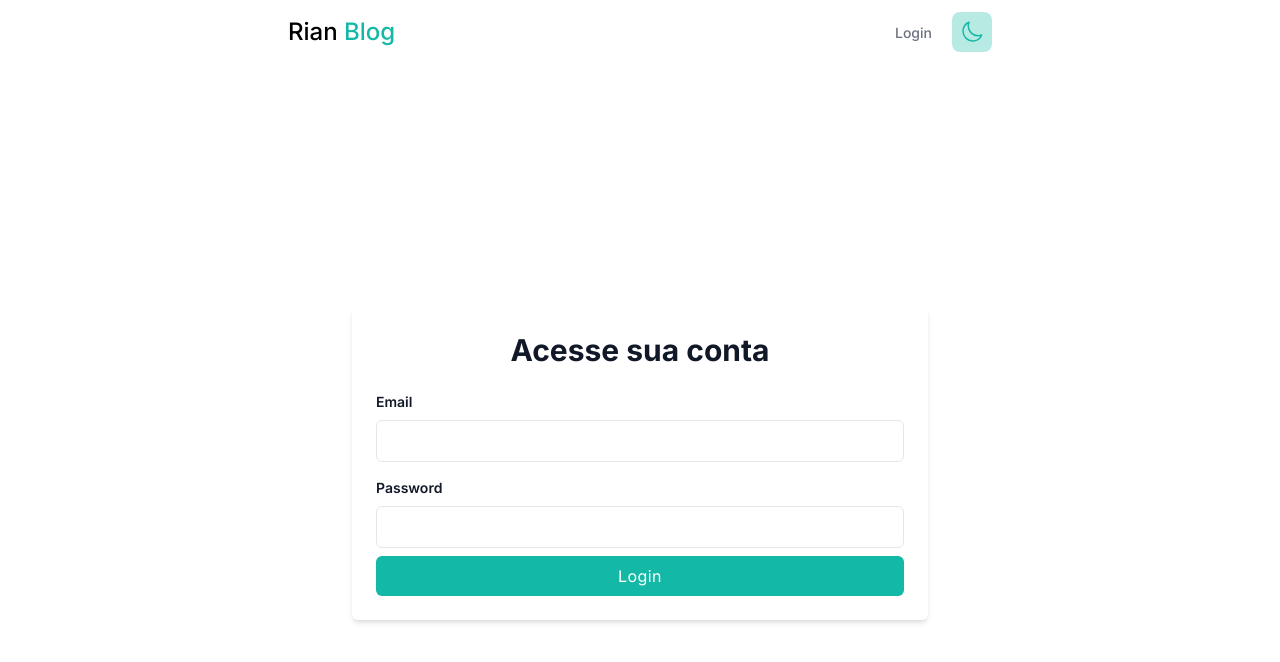
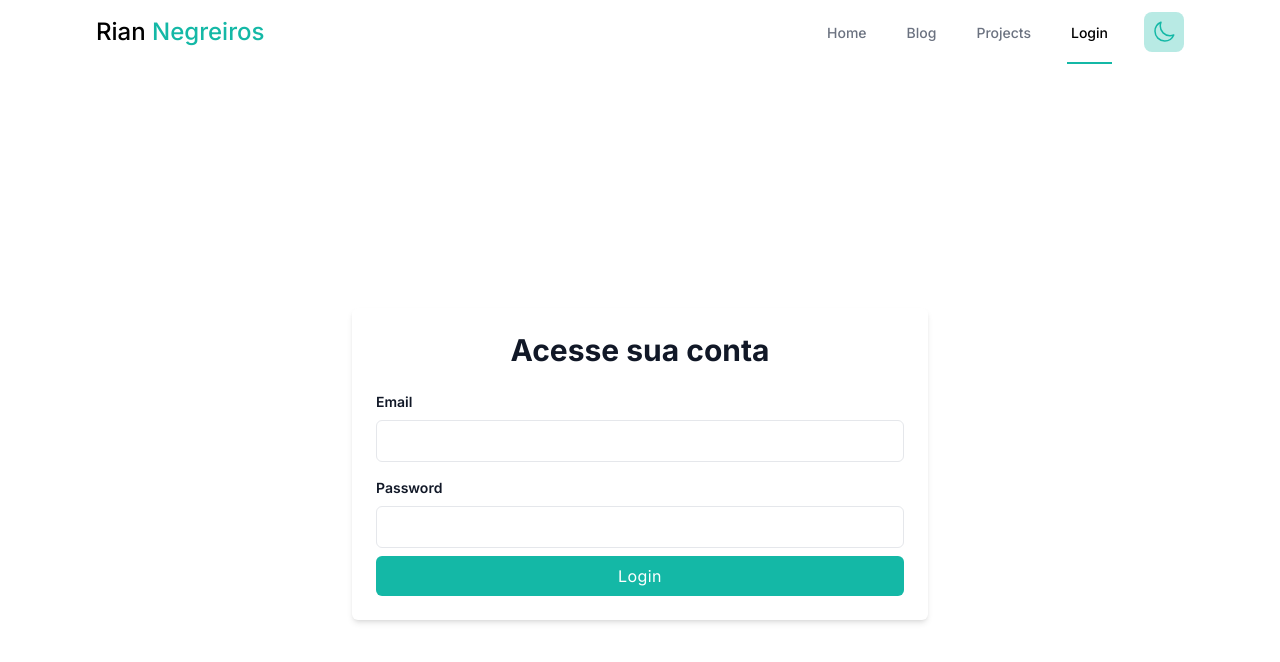
Before and after one commit to RianNegreiros/personal-website, a Next.js app in the folder client/: page /signin in a window 1280 px wide. Shown: the top 662 px of the page. Built offline with nearby package versions, Linux system fonts and the light colour scheme; no server answers.

Commit message:
refactor: nav bar style

```diff
--- a/client/app/components/Navbar.tsx
+++ b/client/app/components/Navbar.tsx
@@ -4,28 +4,142 @@ import Link from "next/link";
 import ThemeButton from "./ThemeButton";
 import AuthLinks from "./AuthLinks";
 import { useAuth } from "../contexts/AuthContext";
+import { Disclosure } from "@headlessui/react";
+import { usePathname } from "next/navigation";
 
 export default function Navbar() {
   const { isAuthenticated } = useAuth();
+  let pathname = usePathname() || "/";
 
   return (
-    <div className="max-w-3xl mx-auto px-4 sm:px-6 lg:px-8">
-      <div className="flex justify-between h-16">
-        <div className="flex justify-between items-center w-full">
+    <Disclosure as="nav">
+      {({ open }) => (
+        <>
+          <div className="max-w-6xl mx-auto px-4 sm:px-6 lg:px-8">
+            <div className="flex justfiy-between h-16">
+              <div className="flex justify-between w-full">
+                <div className="flex items-center">
                   <Link href="/">
-            <h1 className="text-2xl font-medium cursor-pointer">
-              Rian <span className="text-teal-500">Blog</span>
+                    <h1 className="text-2xl font-medium">
+                      Rian <span className="text-teal-500">Negreiros</span>
                     </h1>
                   </Link>
+                </div>
 
-          <div className="flex items-center space-x-4">
+                <div className="hidden sm:ml-6 sm:flex sm:space-x-8 sm:items-center">
+                  <Link
+                    href="/"
+                    prefetch
+                    className={`${pathname === "/"
+                      ? "border-teal-500 dark:text-white h-full inline-flex items-center px-1 pt-1 border-b-2 text-sm font-medium"
+                      : "border-transparent text-gray-500 dark:text-gray-300 dark:hover:text-white inline-flex items-center px-1 pt-1 border-b-2 text-sm font-medium"
+                      }`}
+                  >
+                    Home
+                  </Link>
+                  <Link
+                    href="/blog"
+                    prefetch
+                    className={`${pathname === "/blog"
+                      ? "border-teal-500 dark:text-white h-full inline-flex items-center px-1 pt-1 border-b-2 text-sm font-medium"
+                      : "border-transparent text-gray-500 dark:text-gray-300 dark:hover:text-white inline-flex items-center px-1 pt-1 border-b-2 text-sm font-medium"
+                      }`}
+                  >
+                    Blog
+                  </Link>
+                  <Link
+                    href="/projects"
+                    prefetch
+                    className={`${pathname === "/projects"
+                      ? "border-teal-500 dark:text-white h-full inline-flex items-center px-1 pt-1 border-b-2 text-sm font-medium"
+                      : "border-transparent text-gray-500 dark:text-gray-300 dark:hover:text-white inline-flex items-center px-1 pt-1 border-b-2 text-sm font-medium"
+                      }`}
+                  >
+                    Projects
+                  </Link>
 
-            <AuthLinks userLogged={isAuthenticated} />
+                  <AuthLinks userLogged={isAuthenticated} pathname={pathname} />
 
                   <ThemeButton />
                 </div>
               </div>
+
+              <div className="-mr-2 flex items-center sm:hidden">
+                <ThemeButton />
+
+                <Disclosure.Button className="inline-flex items-center justify-center p-2 rounded-md text-gray-400 hover:text-gray-500 hover:bg-gray-100 focus:outline-none focus:ring-2 focus:ring-inset focus:ring-teal-500 dark:hover:bg-gray-800">
+                  {open ? (
+                    <svg
+                      xmlns="http://www.w3.org/2000/svg"
+                      fill="none"
+                      viewBox="0 0 24 24"
+                      strokeWidth={1.5}
+                      stroke="currentColor"
+                      className="w-6 h-6"
+                    >
+                      <path
+                        strokeLinecap="round"
+                        strokeLinejoin="round"
+                        d="M6 18L18 6M6 6l12 12"
+                      />
+                    </svg>
+                  ) : (
+                    <svg
+                      xmlns="http://www.w3.org/2000/svg"
+                      fill="none"
+                      viewBox="0 0 24 24"
+                      strokeWidth={1.5}
+                      stroke="currentColor"
+                      className="w-6 h-6"
+                    >
+                      <path
+                        strokeLinecap="round"
+                        strokeLinejoin="round"
+                        d="M3.75 6.75h16.5M3.75 12h16.5m-16.5 5.25h16.5"
+                      />
+                    </svg>
+                  )}
+                </Disclosure.Button>
               </div>
             </div>
+          </div>
+
+          <Disclosure.Panel className="sm:hidden">
+            <div className="pt-2 pb-3 space-y-1">
+              <Link
+                href="/"
+                prefetch
+                className={`${pathname == "/"
+                  ? "bg-teal-50  border-teal-500 text-teal-500 block pl-3 pr-4 py-2 border-l-4 text-base font-medium dark:bg-gray-800"
+                  : "border-transparent text-gray-500 hover:bg-gray-50 hover:border-gray-300 hover:text-teal-500 block pl-3 pr-4 py-2 dark:hover:bg-gray-700 border-l-4 text-base font-medium dark:text-white"
+                  } `}
+              >
+                Home
+              </Link>
+              <Link
+                href="/guestbook"
+                prefetch
+                className={`${pathname == "/blog"
+                  ? "bg-teal-50 border-teal-500 text-teal-500 block pl-3 pr-4 py-2 border-l-4 text-base font-medium dark:bg-gray-800"
+                  : "border-transparent text-gray-500 hover:bg-gray-50 hover:border-gray-300 hover:text-teal-500 block pl-3 pr-4 py-2 dark:hover:bg-gray-700 border-l-4 text-base font-medium dark:text-white"
+                  } `}
+              >
+                Blog
+              </Link>
+              <Link
+                href="/projects"
+                prefetch
+                className={`${pathname == "/projects"
+                  ? "bg-teal-50 border-teal-500 text-teal-500 block pl-3 pr-4 py-2 border-l-4 text-base font-medium dark:bg-gray-800"
+                  : "border-transparent text-gray-500 hover:bg-gray-50 hover:border-gray-300 hover:text-teal-500 block pl-3 pr-4 py-2 dark:hover:bg-gray-700 border-l-4 text-base font-medium dark:text-white"
+                  } `}
+              >
+                Projects
+              </Link>
+            </div>
+          </Disclosure.Panel>
+        </>
+      )}
+    </Disclosure>
   );
 }
```
Lines whose indentation alone changed are shown as unchanged.
